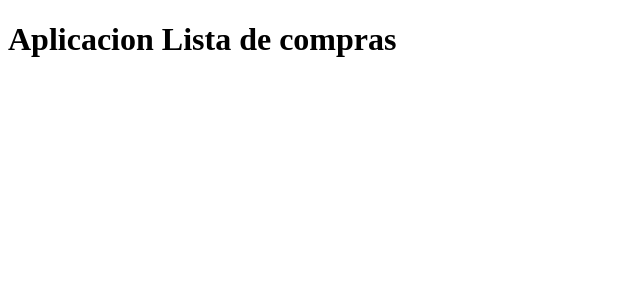
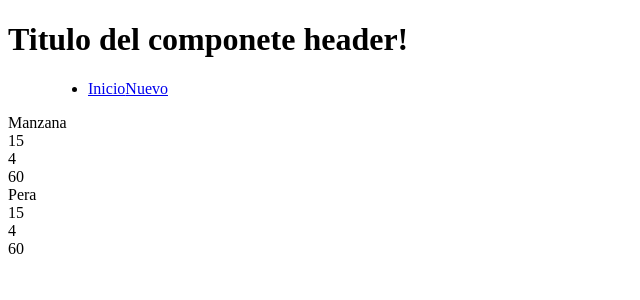
Before and after one commit to Dann-13/Lista_Compras_Angular, an Angular app: page / in a window 1280 px wide. Shown: the top 300 px of the page, without its empty margins (0-640 px from the left). Built offline with nearby package versions, Linux system fonts and the light colour scheme.

Commit message:
Componente items y item

```diff
--- a/src/app/app.component.html
+++ b/src/app/app.component.html
@@ -1,4 +1,6 @@
 
 <div>
-  <h1>{{title}}</h1>
+  <!--Hacemos referencia al componente header-->
+  <app-header></app-header>
+  <app-items></app-items>
 </div>
--- /dev/null
+++ b/src/app/components/header/header.component.html
@@ -0,0 +1,9 @@
+<h1>Titulo del componete header!</h1>
+<menu>
+    <ul>
+        <li>
+            <a routerLink="/">Inicio</a>
+            <a routerLink="/">Nuevo</a>
+        </li>
+    </ul>
+</menu>
--- /dev/null
+++ b/src/app/components/item/item.component.html
@@ -0,0 +1,14 @@
+<div>
+    <div>
+        {{item.title}}
+    </div>
+    <div>
+        {{item.price}}
+    </div>
+    <div>
+        {{item.quantity}}
+    </div>
+    <div>
+        {{item.price * item.quantity}}
+    </div>
+</div>
--- /dev/null
+++ b/src/app/components/item/item.component.ts
@@ -0,0 +1,18 @@
+import { Component, Input, OnInit } from '@angular/core';
+import { Item } from 'src/app/models/item';
+//Componente que recibe la informacion
+@Component({
+  selector: 'app-item',
+  templateUrl: './item.component.html',
+  styleUrls: ['./item.component.css']
+})
+export class ItemComponent implements OnInit{
+  //Esta es una entrada que hace saber al componente que recivira un objeto en este caso un Item
+  @Input() item: Item = new Item();
+
+  constructor(){}
+
+  ngOnInit(): void{
+
+  }
+}
--- /dev/null
+++ b/src/app/components/items/items.component.html
@@ -0,0 +1,3 @@
+<div>
+    <app-item *ngFor="let item of items" [item] = "item"></app-item>
+</div>
--- /dev/null
+++ b/src/app/components/items/items.component.ts
@@ -0,0 +1,30 @@
+import { Component, OnInit } from '@angular/core';
+import { Item } from "../../models/item"
+
+@Component({
+  selector: 'app-items',
+  templateUrl: './items.component.html',
+  styleUrls: ['./items.component.css']
+})
+export class ItemsComponent implements OnInit{
+  items: Item[] = [];
+  constructor(){}
+  ngOnInit(): void {
+    this.items = [
+      {
+        id: 0,
+        title: "Manzana",
+        price: 15,
+        quantity: 4,
+        completed: false
+      },
+      {
+        id: 0,
+        title: "Pera",
+        price: 15,
+        quantity: 4,
+        completed: true
+      }
+    ];
+  }
+}
--- /dev/null
+++ b/src/app/models/item.ts
@@ -0,0 +1,8 @@
+//creamos una clase que contenga las propiedades de los items de la lista de compras
+export class Item{
+    id: number = 0;
+    title: string = "";
+    price: number = 0;
+    quantity: number = 0;
+    completed:boolean = false;
+}
```
Also changed, not shown: src/app/app.module.ts (+7 -1 lines), src/app/components/header/header.component.ts (added, +10 -0 lines), src/app/components/header/header.component.css (added), src/app/components/item/item.component.css (added), src/app/components/items/items.component.css (added).
